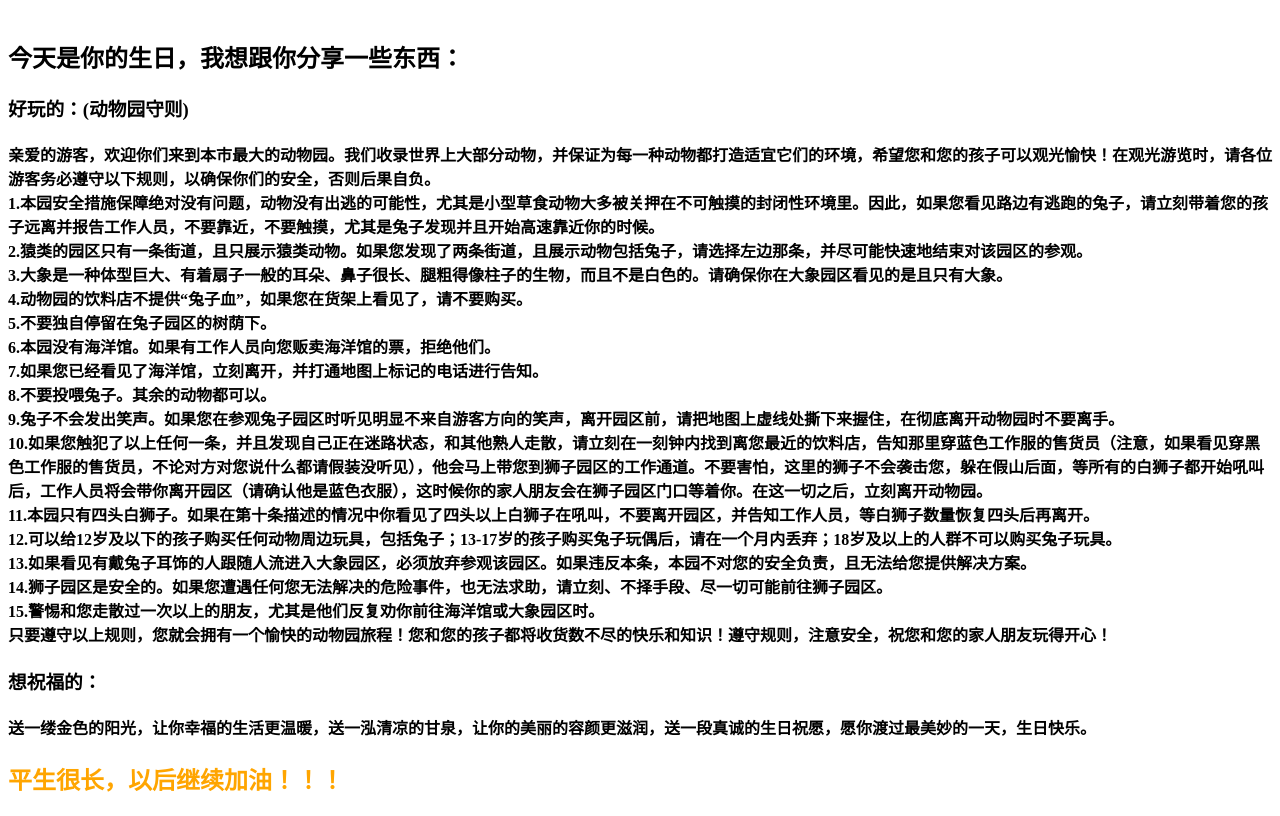
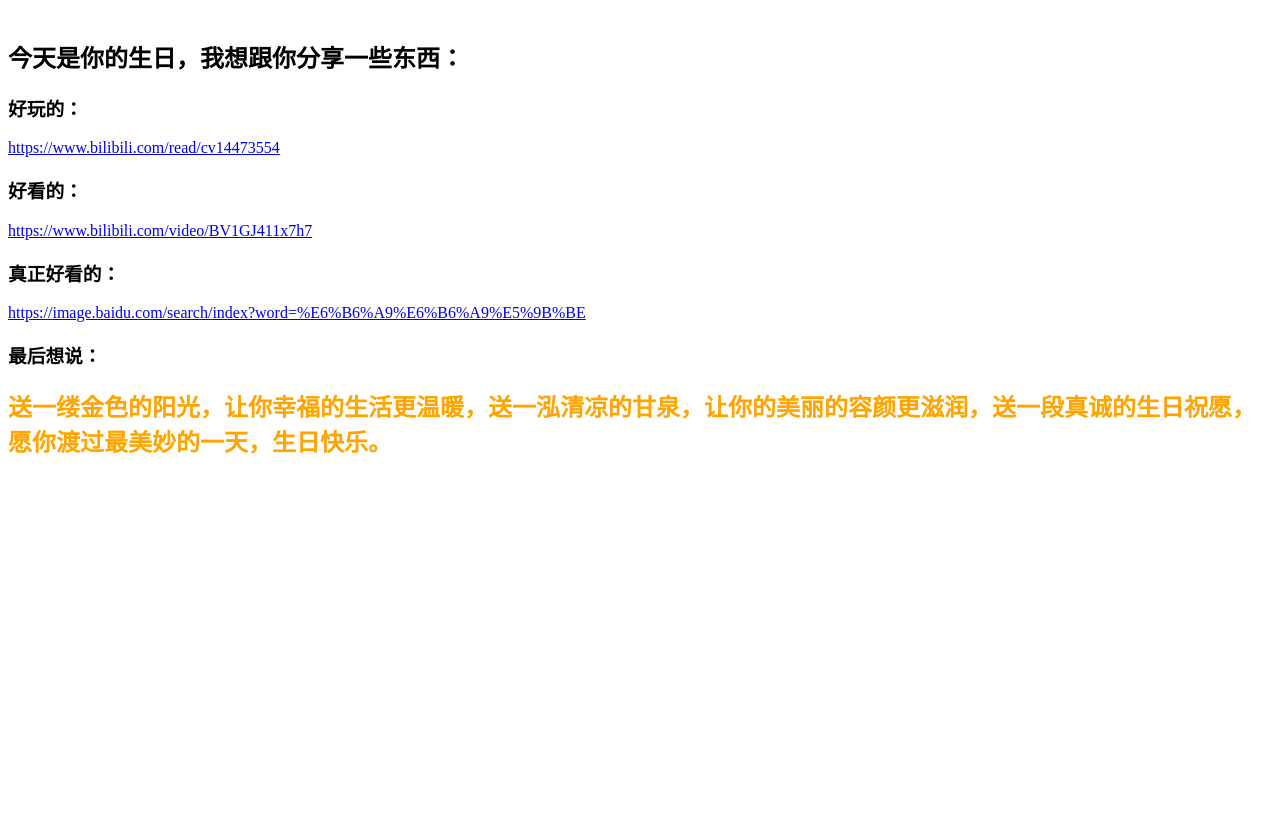
Before and after one commit to MonumentValley1020/MonumentValley1020.github.io, a plain HTML site: page index.html in a window 1280 px wide. Shown: the part 516-1332 px from the top of the page. After the commit the page ends 994 px from the top, so only its background shows below. Drawn offline with Linux system fonts and the light colour scheme.

Commit message:
Update index.html

```diff
--- a/index.html
+++ b/index.html
@@ -20,28 +20,13 @@
     </div>
     <br>
     <h2>今天是你的生日，我想跟你分享一些东西：</h2>
-    <h3>好玩的：(动物园守则)</h3>
-    <h4>亲爱的游客，欢迎你们来到本市最大的动物园。我们收录世界上大部分动物，并保证为每一种动物都打造适宜它们的环境，希望您和您的孩子可以观光愉快！在观光游览时，请各位游客务必遵守以下规则，以确保你们的安全，否则后果自负。<br>
-
-        1.本园安全措施保障绝对没有问题，动物没有出逃的可能性，尤其是小型草食动物大多被关押在不可触摸的封闭性环境里。因此，如果您看见路边有逃跑的兔子，请立刻带着您的孩子远离并报告工作人员，不要靠近，不要触摸，尤其是兔子发现并且开始高速靠近你的时候。<br>
-        2.猿类的园区只有一条街道，且只展示猿类动物。如果您发现了两条街道，且展示动物包括兔子，请选择左边那条，并尽可能快速地结束对该园区的参观。<br>
-        3.大象是一种体型巨大、有着扇子一般的耳朵、鼻子很长、腿粗得像柱子的生物，而且不是白色的。请确保你在大象园区看见的是且只有大象。<br>
-        4.动物园的饮料店不提供“兔子血”，如果您在货架上看见了，请不要购买。<br>
-        5.不要独自停留在兔子园区的树荫下。<br>
-        6.本园没有海洋馆。如果有工作人员向您贩卖海洋馆的票，拒绝他们。<br>
-        7.如果您已经看见了海洋馆，立刻离开，并打通地图上标记的电话进行告知。<br>
-        8.不要投喂兔子。其余的动物都可以。<br>
-        9.兔子不会发出笑声。如果您在参观兔子园区时听见明显不来自游客方向的笑声，离开园区前，请把地图上虚线处撕下来握住，在彻底离开动物园时不要离手。<br>
-        10.如果您触犯了以上任何一条，并且发现自己正在迷路状态，和其他熟人走散，请立刻在一刻钟内找到离您最近的饮料店，告知那里穿蓝色工作服的售货员（注意，如果看见穿黑色工作服的售货员，不论对方对您说什么都请假装没听见），他会马上带您到狮子园区的工作通道。不要害怕，这里的狮子不会袭击您，躲在假山后面，等所有的白狮子都开始吼叫后，工作人员将会带你离开园区（请确认他是蓝色衣服），这时候你的家人朋友会在狮子园区门口等着你。在这一切之后，立刻离开动物园。<br>
-        11.本园只有四头白狮子。如果在第十条描述的情况中你看见了四头以上白狮子在吼叫，不要离开园区，并告知工作人员，等白狮子数量恢复四头后再离开。<br>
-        12.可以给12岁及以下的孩子购买任何动物周边玩具，包括兔子；13-17岁的孩子购买兔子玩偶后，请在一个月内丢弃；18岁及以上的人群不可以购买兔子玩具。<br>
-        13.如果看见有戴兔子耳饰的人跟随人流进入大象园区，必须放弃参观该园区。如果违反本条，本园不对您的安全负责，且无法给您提供解决方案。<br>
-        14.狮子园区是安全的。如果您遭遇任何您无法解决的危险事件，也无法求助，请立刻、不择手段、尽一切可能前往狮子园区。<br>
-        15.警惕和您走散过一次以上的朋友，尤其是他们反复劝你前往海洋馆或大象园区时。<br>
-
-        只要遵守以上规则，您就会拥有一个愉快的动物园旅程！您和您的孩子都将收货数不尽的快乐和知识！遵守规则，注意安全，祝您和您的家人朋友玩得开心！</h4>
-    <h3>想祝福的：</h3>
-    <h4>送一缕金色的阳光，让你幸福的生活更温暖，送一泓清凉的甘泉，让你的美丽的容颜更滋润，送一段真诚的生日祝愿，愿你渡过最美妙的一天，生日快乐。</h4>
-    <h2 style="color: orange">平生很长，以后继续加油！！！</h2>
+    <h3>好玩的：</h3>
+    <a href="https://www.bilibili.com/read/cv14473554">https://www.bilibili.com/read/cv14473554</a>
+    <h3>好看的：</h3>
+    <a href="https://www.bilibili.com/video/BV1GJ411x7h7">https://www.bilibili.com/video/BV1GJ411x7h7</a>
+    <h3>真正好看的：</h3>
+    <a href="https://image.baidu.com/search/index?tn=baiduimage&ps=1&ct=201326592&lm=-1&cl=2&nc=1&ie=utf-8&dyTabStr=MCwzLDIsNiw0LDEsNSw3LDgsOQ%3D%3D&word=%E6%B6%A9%E6%B6%A9%E5%9B%BE">https://image.baidu.com/search/index?word=%E6%B6%A9%E6%B6%A9%E5%9B%BE</a>
+    <h3>最后想说：</h3>
+    <h2 style="color: orange">送一缕金色的阳光，让你幸福的生活更温暖，送一泓清凉的甘泉，让你的美丽的容颜更滋润，送一段真诚的生日祝愿，愿你渡过最美妙的一天，生日快乐。</h2>
 </body>
 </html>
```
